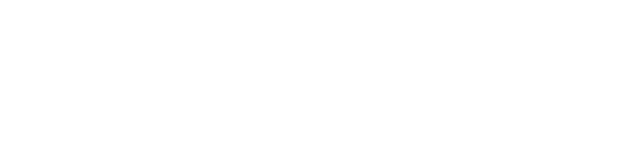
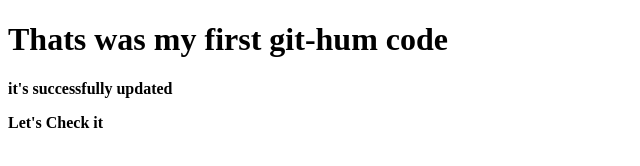
Before and after one commit to Shamim0109/my-first-repo, a plain HTML site: page index.html in a window 1280 px wide. Shown: the whole page, without its empty margins (0-640 px from the left). Drawn offline with Linux system fonts and the light colour scheme.

Commit message:
Styles Added

```diff
--- a/index.html
+++ b/index.html
@@ -4,9 +4,12 @@
     <meta charset="UTF-8">
     <meta http-equiv="X-UA-Compatible" content="IE=edge">
     <meta name="viewport" content="width=device-width, initial-scale=1.0">
+    <link rel="stylesheet" href="style.css">
     <title>My first Git-hub Report</title>
 </head>
 <body>
-
+   <h1>Thats was my first git-hum code </h1>
+   <p>it's successfully updated </p>
+   <p>Let's Check it</p>
 </body>
 </html>
--- /dev/null
+++ b/style.css
@@ -0,0 +1,3 @@
+p{
+    font-weight: bold;
+}
```
